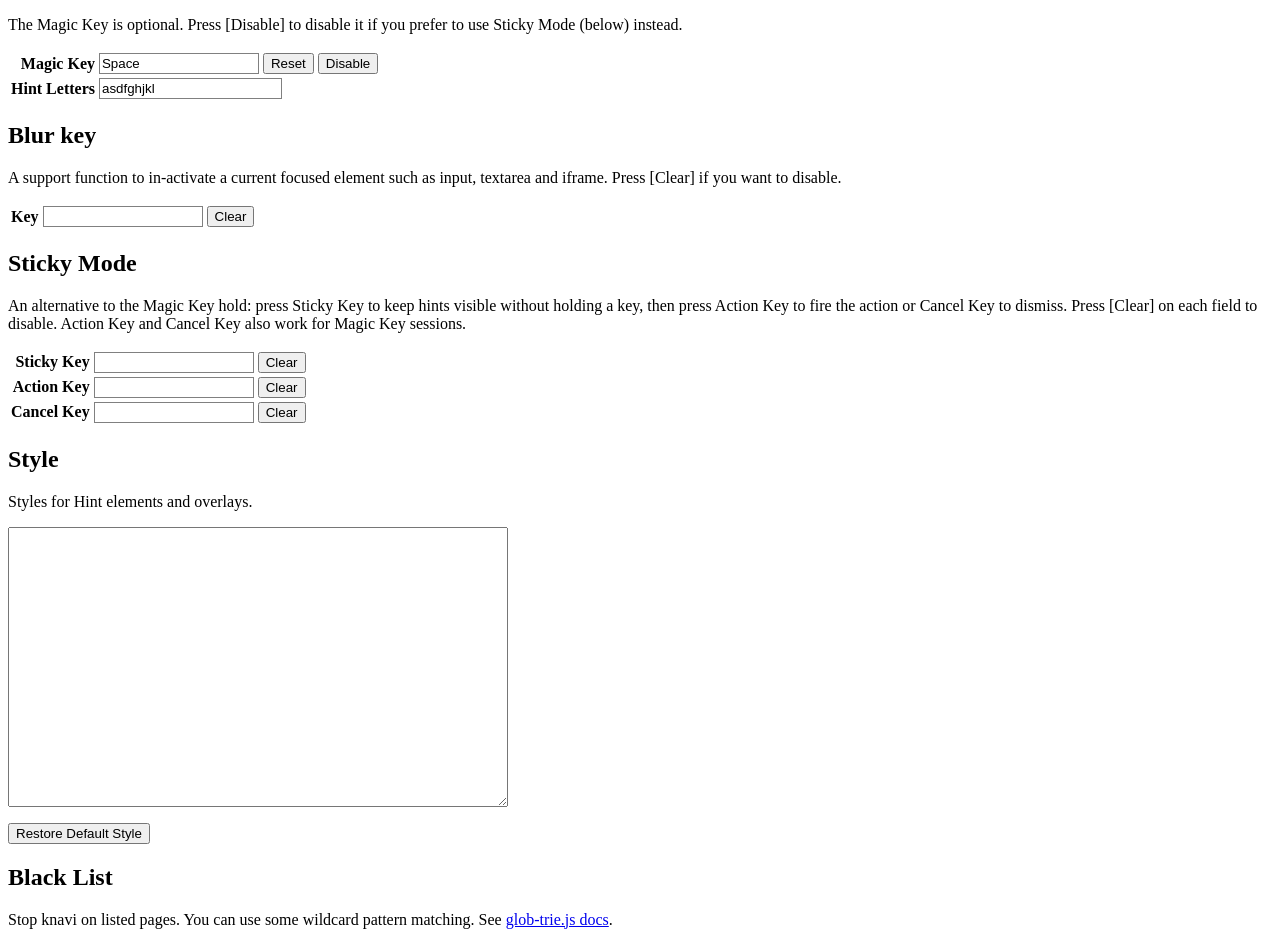
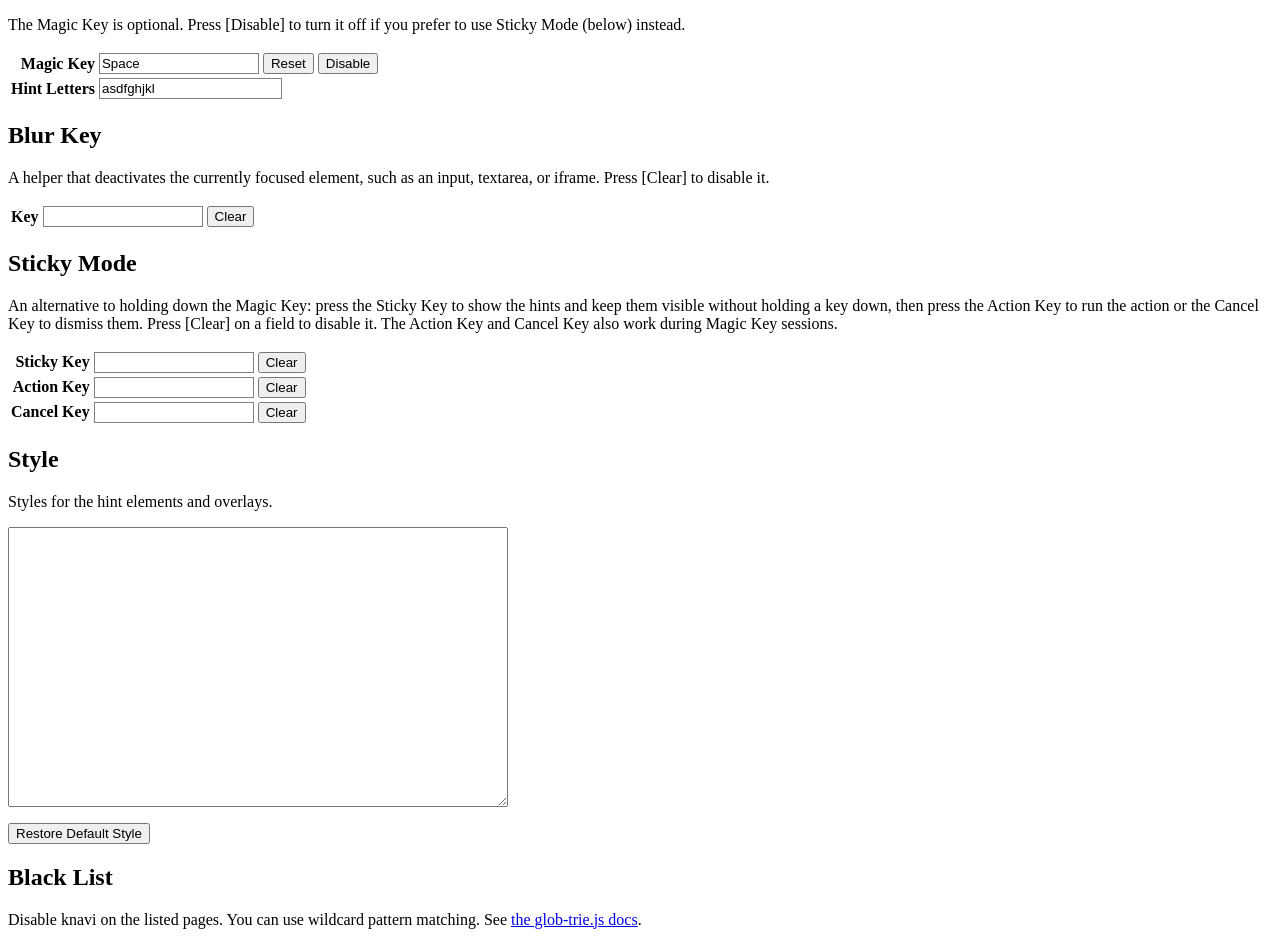
Before and after one commit to kui/knavi, a website: page src/options.html in a window 1280 px wide. Shown: the part 100-1042 px from the top of the page. Drawn offline with Linux system fonts and the light colour scheme.

Commit message:
Improve English wording in the options page

```diff
--- a/src/options.html
+++ b/src/options.html
@@ -22,7 +22,7 @@
       <div id="key-conflicts" role="alert" hidden></div>
       <h2>Basic Settings</h2>
       <p>
-        The Magic Key is optional. Press [Disable] to disable it if you prefer
+        The Magic Key is optional. Press [Disable] to turn it off if you prefer
         to use Sticky Mode (below) instead.
       </p>
       <table class="config-table">
@@ -40,8 +40,8 @@
             <button
               data-valueset-target="#magic-key"
               data-valueset=""
-              alt="Disable magic key"
-              title="Disable magic key"
+              alt="Disable the Magic Key"
+              title="Disable the Magic Key"
             >
               Disable
             </button>
@@ -53,10 +53,10 @@
         </tr>
       </table>
 
-      <h2>Blur key</h2>
+      <h2>Blur Key</h2>
       <p>
-        A support function to in-activate a current focused element such as
-        input, textarea and iframe. Press [Clear] if you want to disable.
+        A helper that deactivates the currently focused element, such as an
+        input, textarea, or iframe. Press [Clear] to disable it.
       </p>
       <table class="config-table">
         <tr>
@@ -83,10 +83,11 @@
 
       <h2>Sticky Mode</h2>
       <p>
-        An alternative to the Magic Key hold: press Sticky Key to keep hints
-        visible without holding a key, then press Action Key to fire the action
-        or Cancel Key to dismiss. Press [Clear] on each field to disable. Action
-        Key and Cancel Key also work for Magic Key sessions.
+        An alternative to holding down the Magic Key: press the Sticky Key to
+        show the hints and keep them visible without holding a key down, then
+        press the Action Key to run the action or the Cancel Key to dismiss
+        them. Press [Clear] on a field to disable it. The Action Key and Cancel
+        Key also work during Magic Key sessions.
       </p>
       <table class="config-table">
         <tr>
@@ -153,7 +154,7 @@
 
       <h2>Style</h2>
 
-      <p>Styles for Hint elements and overlays.</p>
+      <p>Styles for the hint elements and overlays.</p>
 
       <textarea id="css" name="css" data-lang="css"></textarea>
       <div><knavi-storage-usage name="css"></knavi-storage-usage></div>
@@ -164,10 +165,10 @@
       <h2>Black List</h2>
 
       <p>
-        Stop knavi on listed pages. You can use some wildcard pattern matching.
-        See
+        Disable knavi on the listed pages. You can use wildcard pattern
+        matching. See
         <a href="https://github.com/rbranson/glob-trie.js#expression-support"
-          >glob-trie.js docs</a
+          >the glob-trie.js docs</a
         >.
       </p>
 
@@ -180,11 +181,12 @@
       <h2>Additional Selectors</h2>
 
       <p>
-        Additional hintable element selectors in the specific pages. A JSON key
-        is an URL pattern used in wildcard matching (<a
+        Extra selectors for hintable elements on specific pages. Each key is a
+        URL pattern matched with wildcards (<a
           href="https://github.com/rbranson/glob-trie.js#expression-support"
           >glob-trie.js</a
-        >). A JSON value is CSS selector or array. This JSON is serialized as
+        >), and each value is a CSS selector or an array of selectors. The
+        config is parsed as
         <a href="https://github.com/json5/json5#example">JSON5</a>.
       </p>
       <textarea
@@ -206,8 +208,8 @@
 
         <h2>Settings Storage</h2>
         <p>
-          Indicate where these setting values are stored.
-          <code>sync</code> shares your settings between your browser.
+          Choose where these settings are stored. <code>sync</code> shares your
+          settings across your browsers.
         </p>
         <table class="config-table">
           <tr>
```
